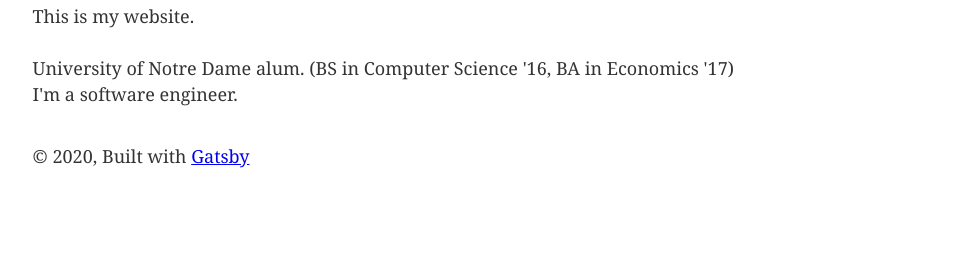
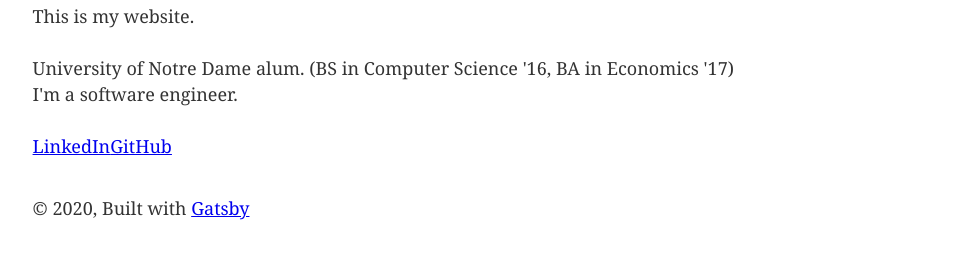
Before and after one commit to katrina7g/katrina7g.github.io, a Gatsby site: page / in a window 1280 px wide. Shown: the part 144-402 px from the top of the page, without its empty margins (147-1121 px from the left). Built offline with nearby package versions, Linux system fonts and the light colour scheme; Gatsby itself is replaced by a stand-in of ours.

Commit message:
Add links to github and linkedin

```diff
--- a/src/components/image.js
+++ b/src/components/image.js
@@ -13,10 +13,10 @@ import Img from "gatsby-image"
  * - `useStaticQuery`: https://www.gatsbyjs.com/docs/use-static-query/
  */
 
-const Image = () => {
+export const GithubImage = () => {
   const data = useStaticQuery(graphql`
     query {
-      placeholderImage: file(relativePath: { eq: "gatsby-astronaut.png" }) {
+      placeholderImage: file(relativePath: { eq : "GitHub-Mark-Light-64px.png" }) {
         childImageSharp {
           fluid(maxWidth: 300) {
             ...GatsbyImageSharpFluid
@@ -24,6 +24,7 @@ const Image = () => {
         }
       }
     }
+
   `)
 
   if (!data?.placeholderImage?.childImageSharp?.fluid) {
@@ -32,5 +33,3 @@ const Image = () => {
 
   return <Img fluid={data.placeholderImage.childImageSharp.fluid} />
 }
-
-export default Image
--- a/src/pages/index.js
+++ b/src/pages/index.js
@@ -2,7 +2,7 @@ import React from "react"
 import { Link } from "gatsby"
 
 import Layout from "../components/layout"
-import Image from "../components/image"
+import GithubImage from "../components/image"
 import NavBar from "../components/navBar"
 import SEO from "../components/seo"
 
@@ -17,7 +17,13 @@ const IndexPage = () => (
       <br />
       I'm a software engineer.
     </p>
-    <div style={{ maxWidth: `300px`, marginBottom: `1.45rem` }}>
+    <div style={{ maxWidth: `300px`, marginBottom: `1.45rem`, display: 'flex', flexDirection: 'row', justifyContent: 'flex-start'}}>
+      <a href={"https://www.linkedin.com/in/katrina7g/"} rel="noreferrer" target="_blank">
+        LinkedIn
+      </a>
+      <a href={"https://github.com/katrina7g"} rel="noreferrer" target="_blank">
+        GitHub
+      </a>
     </div>
   </Layout>
 )
```
Also changed, not shown: src/images/GitHub-Mark-Light-64px.png (added).
